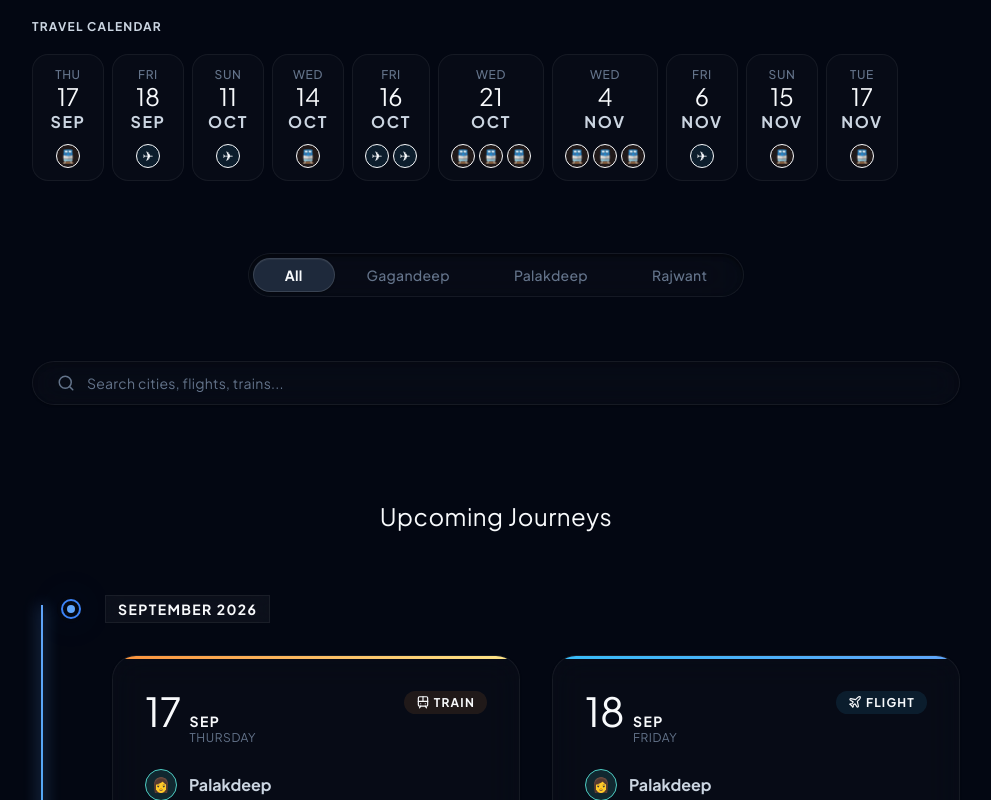
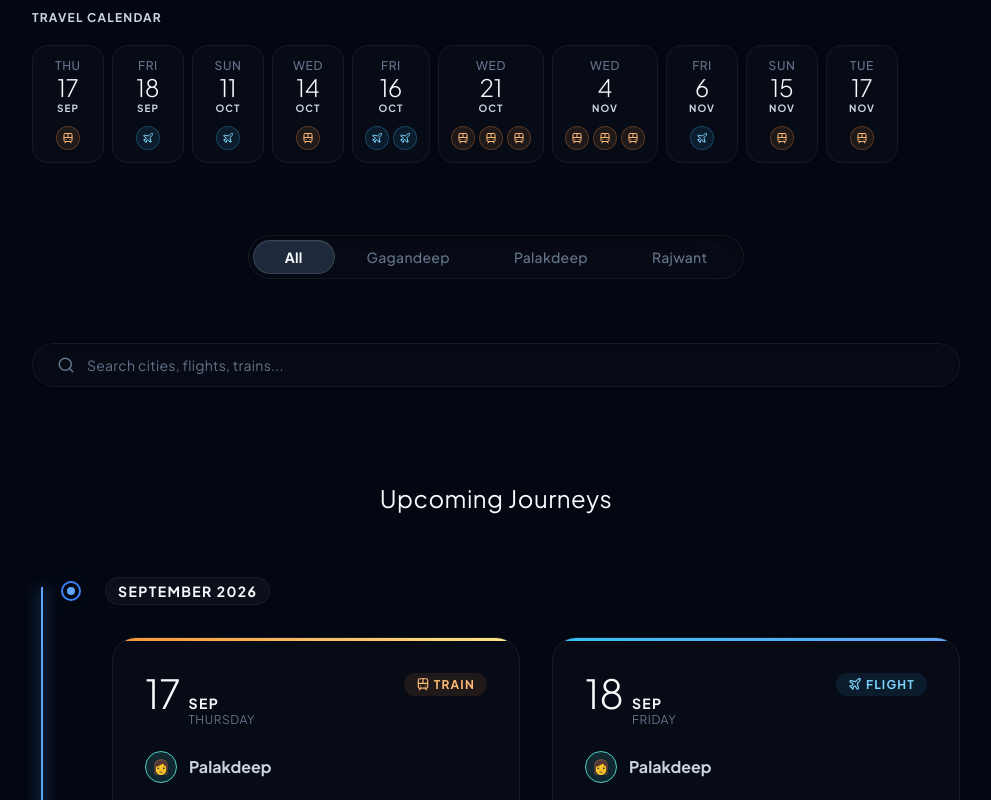
Before and after one commit to gagu00000/family-travel-dashboard, a React (Vite) app: page / in a window 1280 px wide. Shown: the part 1480-2280 px from the top of the page, without its empty margins (144-1135 px from the left). Built offline with nearby package versions, Linux system fonts and the light colour scheme.

Commit message:
fix: Professional audit — 12 bugs fixed (search broken, timezone, missing tokens, a11y, empty states)

```diff
--- a/index.html
+++ b/index.html
@@ -4,6 +4,7 @@
     <meta charset="UTF-8" />
     <link rel="icon" type="image/svg+xml" href="/vite.svg" />
     <meta name="viewport" content="width=device-width, initial-scale=1.0" />
+    <meta name="theme-color" content="#030712" />
     <meta name="description" content="Family Travel Dashboard — All journeys, tickets and travel details in one place for Gagandeep, Palakdeep, and Rajwant." />
     <link rel="preconnect" href="https://fonts.googleapis.com" />
     <link rel="preconnect" href="https://fonts.gstatic.com" crossorigin />
--- a/src/App.jsx
+++ b/src/App.jsx
@@ -62,12 +62,10 @@ export default function App() {
           <NextJourney ticket={nextJourney} onViewTicket={handleViewTicket} />
           <Calendar tickets={filteredTickets} onViewTicket={handleViewTicket} />
           <TravelerFilter selected={selectedPassenger} onSelect={setSelectedPassenger} />
-          <SearchBar query={searchQuery} onChange={setSearchQuery} />
+          <SearchBar value={searchQuery} onChange={setSearchQuery} />
           <Timeline tickets={filteredTickets} onViewTicket={handleViewTicket} />
 
-          {viewingTicket && (
-            <TicketViewer ticket={viewingTicket} onClose={handleCloseViewer} />
-          )}
+          <TicketViewer ticket={viewingTicket} onClose={handleCloseViewer} />
 
           {/* Mobile Sticky Ticket Access */}
           {!viewingTicket && nextJourney && nextJourney.file && (
--- a/src/components/Calendar.jsx
+++ b/src/components/Calendar.jsx
@@ -1,6 +1,6 @@
 import { useMemo } from 'react';
+import { Plane, Train } from 'lucide-react';
 import { parseDate, formatDate, getDayShort } from '../utils/dateUtils';
-import { getTypeIcon } from '../utils/ticketUtils';
 import { passengerColors } from '../data/tickets';
 import './Calendar.css';
 
@@ -47,7 +47,7 @@ export default function Calendar({ tickets, onViewTicket }) {
                 </div>
                 <div className="calendar-date-tickets">
                   {dateTickets.map((ticket) => {
-                    const colors = passengerColors[ticket.passenger] || {};
+                    const ModeIcon = ticket.type === 'flight' ? Plane : Train;
                     return (
                       <button
                         className={`calendar-ticket calendar-ticket--${ticket.type}`}
@@ -55,13 +55,7 @@ export default function Calendar({ tickets, onViewTicket }) {
                         onClick={() => onViewTicket(ticket)}
                         title={`${ticket.passenger}: ${ticket.from} → ${ticket.to}`}
                       >
-                        <span className="calendar-ticket-icon">
-                          {getTypeIcon(ticket.type)}
-                        </span>
-                        <span
-                          className="calendar-ticket-dot"
-                          style={{ background: colors.color }}
-                        />
+                        <ModeIcon size={12} />
                       </button>
                     );
                   })}
--- a/src/components/JourneyCard.jsx
+++ b/src/components/JourneyCard.jsx
@@ -1,6 +1,6 @@
 import { motion } from 'framer-motion';
 import { Plane, Train, ArrowRight } from 'lucide-react';
-import { formatDate, formatTime } from '../utils/dateUtils';
+import { formatDate, formatTime, parseDate } from '../utils/dateUtils';
 import { passengerColors } from '../data/tickets';
 import './JourneyCard.css';
 
@@ -10,7 +10,7 @@ export default function JourneyCard({ ticket, onViewTicket, delay = 0 }) {
   const colors = passengerColors[ticket.passenger] || {};
 
   // Parse date into parts: "04", "OCT", "Sunday"
-  const d = new Date(ticket.date);
+  const d = parseDate(ticket.date);
   const dayNum = String(d.getDate()).padStart(2, '0');
   const monthStr = d.toLocaleString('en-US', { month: 'short' }).toUpperCase();
   const dayName = d.toLocaleString('en-US', { weekday: 'long' });
--- a/src/components/NextJourney.css
+++ b/src/components/NextJourney.css
@@ -304,6 +304,20 @@
   cursor: not-allowed;
 }
 
+/* Empty State */
+.next-journey--empty {
+  padding: var(--space-3xl) var(--space-2xl);
+  text-align: center;
+  border-style: dashed;
+}
+
+.next-journey-empty-text {
+  font-size: var(--font-size-base);
+  color: var(--color-text-muted);
+  font-weight: var(--font-weight-medium);
+  margin-top: var(--space-md);
+}
+
 @media (max-width: 640px) {
   .next-journey-content {
     padding: var(--space-xl);
--- a/src/components/TicketViewer.jsx
+++ b/src/components/TicketViewer.jsx
@@ -17,6 +17,16 @@ export default function TicketViewer({ ticket, onClose }) {
       document.body.style.overflow = 'unset';
     };
   }, [ticket]);
+
+  // Close on Escape key
+  useEffect(() => {
+    if (!ticket) return;
+    const handleKeyDown = (e) => {
+      if (e.key === 'Escape') onClose();
+    };
+    window.addEventListener('keydown', handleKeyDown);
+    return () => window.removeEventListener('keydown', handleKeyDown);
+  }, [ticket, onClose]);
 
   return (
     <AnimatePresence>
--- a/src/components/Timeline.css
+++ b/src/components/Timeline.css
@@ -34,6 +34,12 @@
   font-size: var(--font-size-lg);
   font-weight: var(--font-weight-medium);
   color: var(--color-text-secondary);
+}
+
+.timeline-empty-hint {
+  font-size: var(--font-size-sm);
+  color: var(--color-text-muted);
+  margin-top: var(--space-sm);
 }
 
 /* Timeline Layout */
@@ -103,7 +109,7 @@
   backdrop-filter: var(--glass-blur-sm);
   -webkit-backdrop-filter: var(--glass-blur-sm);
   padding: 4px var(--space-md);
-  border-radius: var(--radius-pill);
+  border-radius: var(--radius-full);
   border: 1px solid var(--color-border);
 }
 
--- a/src/components/Timeline.jsx
+++ b/src/components/Timeline.jsx
@@ -1,6 +1,7 @@
 import { useRef } from 'react';
 import { motion, useScroll, useTransform } from 'framer-motion';
 import { Plane } from 'lucide-react';
+import { parseDate } from '../utils/dateUtils';
 import JourneyCard from './JourneyCard';
 import './Timeline.css';
 
@@ -23,9 +24,10 @@ export default function Timeline({ tickets, onViewTicket }) {
     );
   }
 
-  // Group by month
+  // Group by month — use parseDate to avoid timezone bugs
   const grouped = tickets.reduce((acc, ticket) => {
-    const month = new Date(ticket.date).toLocaleString('default', { month: 'long', year: 'numeric' });
+    const d = parseDate(ticket.date);
+    const month = d.toLocaleString('default', { month: 'long', year: 'numeric' });
     if (!acc[month]) acc[month] = [];
     acc[month].push(ticket);
     return acc;
--- a/src/styles/variables.css
+++ b/src/styles/variables.css
@@ -30,12 +30,16 @@
 
   /* Travel Modes */
   --color-flight: #38bdf8; /* Sky Blue */
+  --color-flight-light: #7dd3fc;
   --color-flight-bg: rgba(56, 189, 248, 0.1);
   --color-flight-glow: rgba(56, 189, 248, 0.2);
+  --color-flight-border: rgba(56, 189, 248, 0.25);
 
   --color-train: #fb923c; /* Warm Orange/Coral */
+  --color-train-light: #fdba74;
   --color-train-bg: rgba(251, 146, 60, 0.1);
   --color-train-glow: rgba(251, 146, 60, 0.2);
+  --color-train-border: rgba(251, 146, 60, 0.25);
 
   /* Borders & Glass */
   --color-border: rgba(255, 255, 255, 0.06);
@@ -49,6 +53,7 @@
   /* ── Typography ── */
   --font-family: 'Plus Jakarta Sans', -apple-system, BlinkMacSystemFont, 'Segoe UI', sans-serif;
 
+  --font-size-2xs: 0.625rem;    /* 10px */
   --font-size-xs: 0.75rem;     /* 12px */
   --font-size-sm: 0.875rem;    /* 14px */
   --font-size-base: 1rem;      /* 16px */
@@ -59,6 +64,7 @@
   --font-size-3xl: 2.5rem;     /* 40px */
   --font-size-4xl: 3.5rem;     /* 56px */
 
+  --font-weight-light: 300;
   --font-weight-regular: 400;
   --font-weight-medium: 500;
   --font-weight-semibold: 600;
```
